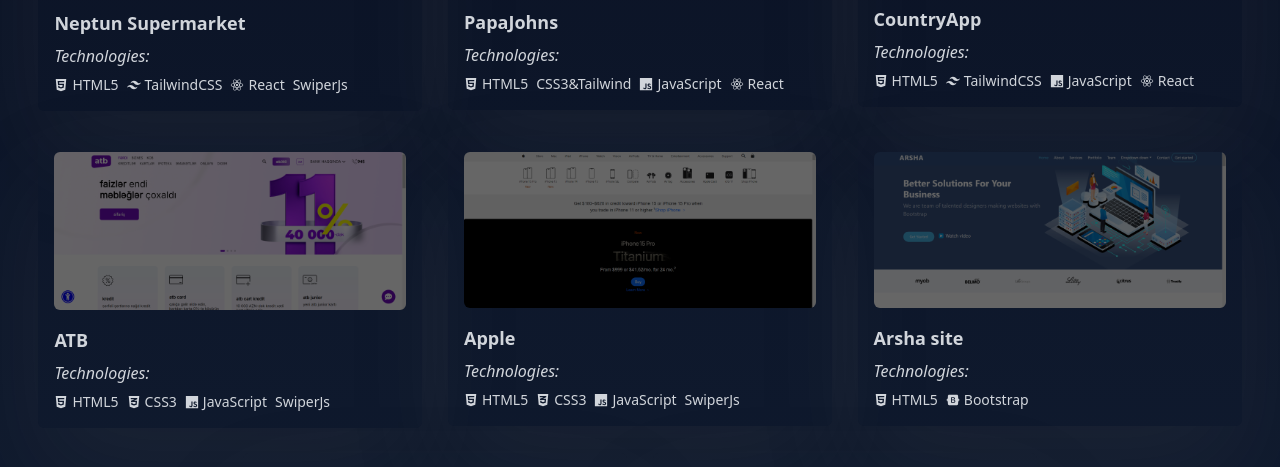
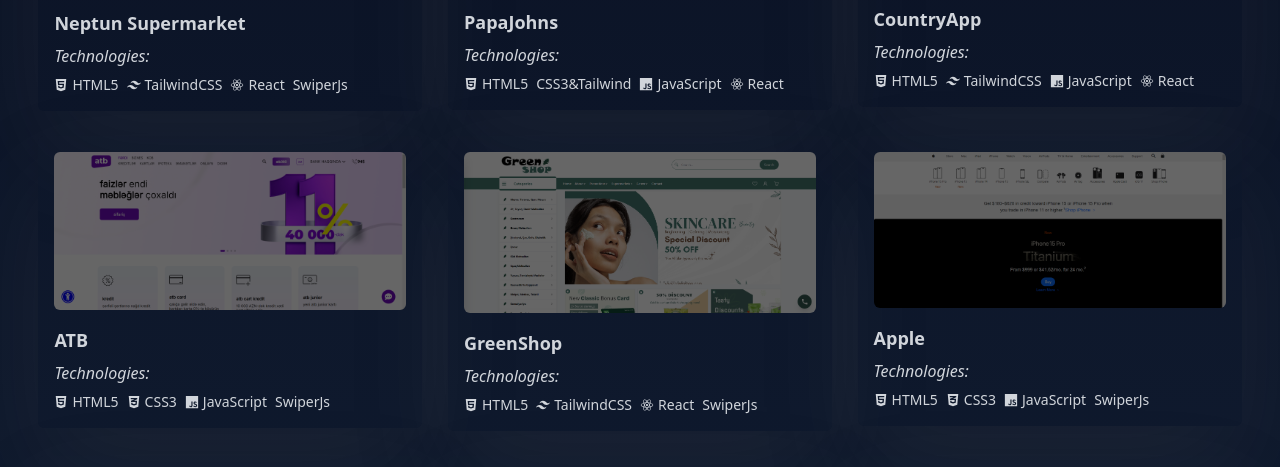
Before and after one commit to aysunabizada/Portfolio, a React (Vite) app: page / in a window 1280 px wide. Shown: the part 1920-2387 px from the top of the page. Built offline with nearby package versions, Linux system fonts and the light colour scheme; grey boxes are pictures that could not be loaded.

Commit message:
data update

```diff
--- a/src/data/data.js
+++ b/src/data/data.js
@@ -6,6 +6,7 @@ import apple from '../assets/img/apple.png'
 import arsha from '../assets/img/arsha.png'
 import starbucks from '../assets/img/starbucks.png'
 import wonder from '../assets/img/wonder.png'
+import greenshop from '../assets/img/greenshop.png'
 
 
 const data = [
@@ -38,6 +39,13 @@ const data = [
             "link": "https://atbb.vercel.app/"
         },
         {
+            "name": "GreenShop",
+            "image": greenshop,
+            "technologies": ["HTML5", "TailwindCSS", "React","SwiperJs"],
+            "description": "Bu layihə onlayn mağaza üçün alış-veriş səbəti funksionallığını təmin edir. UI tamamilə özümə məxsusdur. Backend-də ExpressJs-lə admin panel qurulub.",
+            "link": "https://greenshop-market.vercel.app/"
+        },
+        {
             "name": "Apple",
             "image": apple,
             "technologies": ["HTML5", "CSS3", "JavaScript", "SwiperJs"],
```
Also changed, not shown: src/assets/img/greenshop.png (added).
